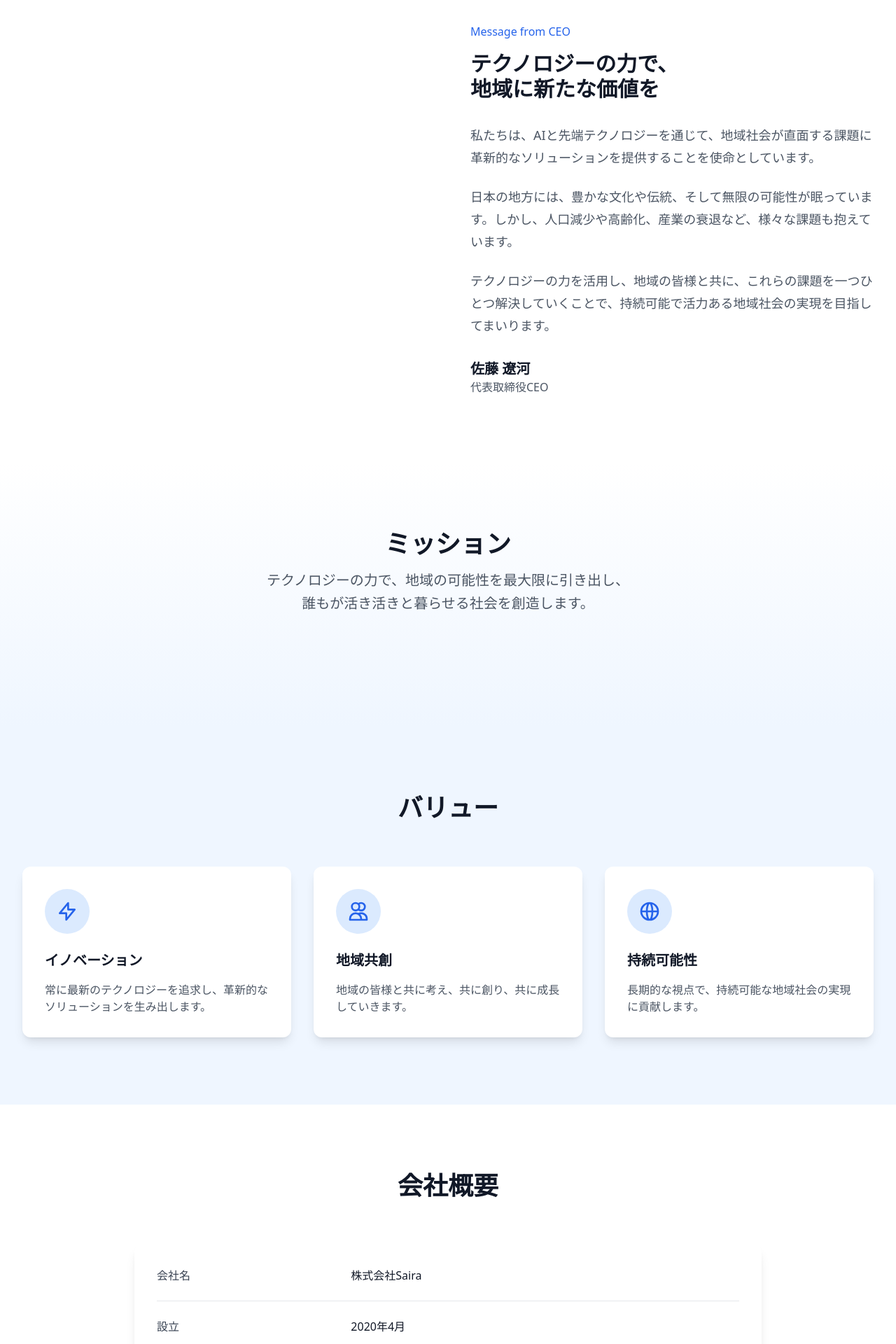
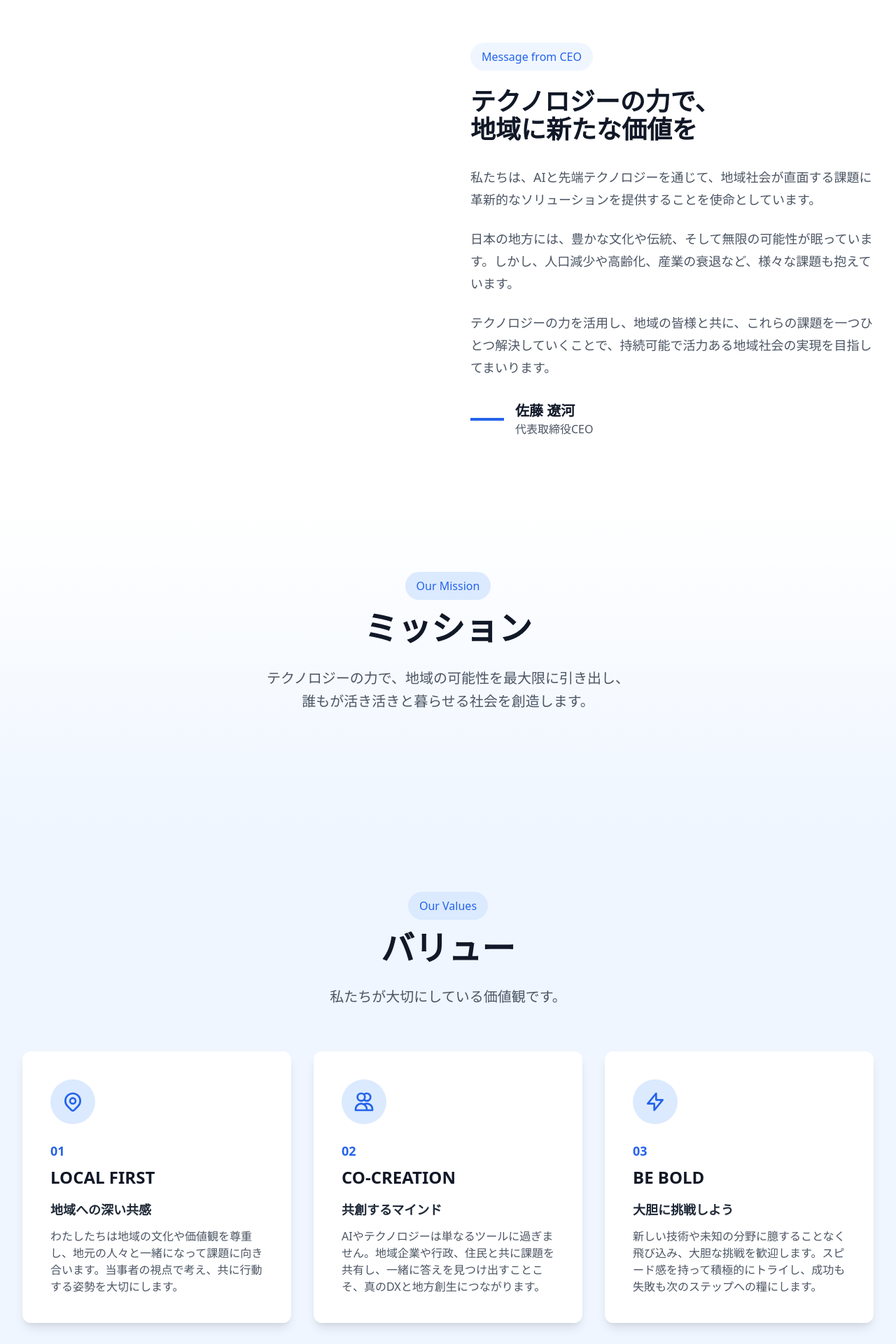
Before and after one commit to Sairainc/newsite, a Next.js app: page /about in a window 1280 px wide. Shown: the part 400-2320 px from the top of the page at 70% size. Built offline with nearby package versions, Linux system fonts and the light colour scheme.

Commit message:
私たちについてのページを全面的に改善：新しいバリュー内容を反映し、デザインをモダンに更新

```diff
--- a/src/app/about/page.tsx
+++ b/src/app/about/page.tsx
@@ -7,12 +7,12 @@ import { motion } from 'framer-motion'
 
 export default function AboutPage() {
   return (
-    <div>
+    <div className="bg-white">
       {/* ヒーローセクション */}
-      <section className="pt-32 pb-16 bg-gradient-to-b from-blue-50 to-white relative overflow-hidden">
+      <section className="pt-32 pb-20 bg-gradient-to-b from-blue-50 to-white relative overflow-hidden">
         <div className="absolute inset-0">
           <div className="absolute inset-0 bg-gradient-to-r from-blue-50 to-white opacity-90"></div>
-          <div className="absolute inset-0 bg-grid-pattern opacity-10"></div>
+          <div className="absolute inset-0 bg-[radial-gradient(#3b82f6_1px,transparent_1px)] opacity-10 bg-[length:20px_20px]"></div>
         </div>
         <div className="max-w-7xl mx-auto px-4 sm:px-6 lg:px-8 relative">
           <motion.div
@@ -21,11 +21,11 @@ export default function AboutPage() {
             animate={{ opacity: 1, y: 0 }}
             transition={{ duration: 0.8 }}
           >
-            <h1 className="text-5xl font-bold text-gray-900 mb-8">
-              AIのちからで地方を元気にする
+            <h1 className="text-5xl md:text-6xl font-bold text-gray-900 mb-8 leading-tight">
+              AIのちからで<span className="text-blue-600">地方</span>を<br className="md:hidden" />元気にする
             </h1>
             <p className="text-xl text-gray-600 max-w-3xl mx-auto leading-relaxed">
-              私たちは、最先端のテクノロジーを活用して地域の課題を解決し、<br />
+              私たちは、最先端のテクノロジーを活用して地域の課題を解決し、<br className="hidden md:inline" />
               持続可能な地域社会の実現に貢献します。
             </p>
           </motion.div>
@@ -43,7 +43,7 @@ export default function AboutPage() {
             transition={{ duration: 0.8 }}
           >
             <div className="relative">
-              <div className="aspect-w-4 aspect-h-5 rounded-2xl overflow-hidden">
+              <div className="aspect-w-4 aspect-h-5 rounded-2xl overflow-hidden shadow-xl">
                 <Image
                   src="/images/L1410380.jpg"
                   alt="代表取締役CEO 佐藤 遼河"
@@ -54,8 +54,8 @@ export default function AboutPage() {
               <div className="absolute -bottom-6 -right-6 w-48 h-48 bg-blue-50 rounded-full -z-10"></div>
             </div>
             <div>
-              <span className="text-blue-600 font-medium mb-4 block">Message from CEO</span>
-              <h2 className="text-3xl font-bold text-gray-900 mb-8">
+              <div className="inline-block bg-blue-50 px-4 py-2 rounded-full text-blue-600 font-medium mb-6">Message from CEO</div>
+              <h2 className="text-3xl md:text-4xl font-bold text-gray-900 mb-8 leading-tight">
                 テクノロジーの力で、<br />
                 地域に新たな価値を
               </h2>
@@ -70,9 +70,14 @@ export default function AboutPage() {
                   テクノロジーの力を活用し、地域の皆様と共に、これらの課題を一つひとつ解決していくことで、持続可能で活力ある地域社会の実現を目指してまいります。
                 </p>
               </div>
-              <div className="mt-8">
-                <p className="text-xl font-bold text-gray-900">佐藤 遼河</p>
-                <p className="text-gray-600">代表取締役CEO</p>
+              <div className="mt-8 flex items-center">
+                <div className="mr-4">
+                  <div className="w-12 h-1 bg-blue-600"></div>
+                </div>
+                <div>
+                  <p className="text-xl font-bold text-gray-900">佐藤 遼河</p>
+                  <p className="text-gray-600">代表取締役CEO</p>
+                </div>
               </div>
             </div>
           </motion.div>
@@ -89,9 +94,10 @@ export default function AboutPage() {
             viewport={{ once: true }}
             transition={{ duration: 0.8 }}
           >
-            <h2 className="text-4xl font-bold text-gray-900 mb-4">ミッション</h2>
+            <div className="inline-block bg-blue-100 px-4 py-2 rounded-full text-blue-600 font-medium mb-4">Our Mission</div>
+            <h2 className="text-4xl md:text-5xl font-bold text-gray-900 mb-8">ミッション</h2>
             <p className="text-xl text-gray-600 max-w-3xl mx-auto leading-relaxed">
-              テクノロジーの力で、地域の可能性を最大限に引き出し、<br />
+              テクノロジーの力で、地域の可能性を最大限に引き出し、<br className="hidden md:inline" />
               誰もが活き活きと暮らせる社会を創造します。
             </p>
           </motion.div>
@@ -108,17 +114,60 @@ export default function AboutPage() {
             viewport={{ once: true }}
             transition={{ duration: 0.8 }}
           >
-            <h2 className="text-4xl font-bold text-gray-900 mb-4">バリュー</h2>
+            <div className="inline-block bg-blue-100 px-4 py-2 rounded-full text-blue-600 font-medium mb-4">Our Values</div>
+            <h2 className="text-4xl md:text-5xl font-bold text-gray-900 mb-8">バリュー</h2>
+            <p className="text-xl text-gray-600 max-w-3xl mx-auto mb-8">
+              私たちが大切にしている価値観です。
+            </p>
           </motion.div>
+
           <motion.div
-            className="grid grid-cols-1 md:grid-cols-3 gap-8"
+            className="grid grid-cols-1 lg:grid-cols-3 gap-8 mb-12"
             initial={{ opacity: 0, y: 20 }}
             whileInView={{ opacity: 1, y: 0 }}
             viewport={{ once: true }}
             transition={{ duration: 0.8, delay: 0.2 }}
           >
+            {/* バリュー1: LOCAL FIRST */}
             <motion.div
-              className="bg-white p-8 rounded-xl shadow-lg transform hover:-translate-y-2 transition-transform duration-300"
+              className="bg-white p-8 md:p-10 rounded-xl shadow-lg transform hover:-translate-y-2 transition-transform duration-300 flex flex-col h-full"
+              whileHover={{ scale: 1.02 }}
+            >
+              <div className="w-16 h-16 bg-blue-100 rounded-full flex items-center justify-center mb-6">
+                <svg className="w-8 h-8 text-blue-600" fill="none" stroke="currentColor" viewBox="0 0 24 24">
+                  <path strokeLinecap="round" strokeLinejoin="round" strokeWidth="2" d="M17.657 16.657L13.414 20.9a1.998 1.998 0 01-2.827 0l-4.244-4.243a8 8 0 1111.314 0z" />
+                  <path strokeLinecap="round" strokeLinejoin="round" strokeWidth="2" d="M15 11a3 3 0 11-6 0 3 3 0 016 0z" />
+                </svg>
+              </div>
+              <div className="text-blue-600 font-semibold text-lg mb-2">01</div>
+              <h3 className="text-2xl font-bold text-gray-900 mb-4">LOCAL FIRST</h3>
+              <h4 className="text-lg font-semibold text-gray-800 mb-3">地域への深い共感</h4>
+              <p className="text-gray-600 flex-grow">
+                わたしたちは地域の文化や価値観を尊重し、地元の人々と一緒になって課題に向き合います。当事者の視点で考え、共に行動する姿勢を大切にします。
+              </p>
+            </motion.div>
+
+            {/* バリュー2: CO-CREATION */}
+            <motion.div
+              className="bg-white p-8 md:p-10 rounded-xl shadow-lg transform hover:-translate-y-2 transition-transform duration-300 flex flex-col h-full"
+              whileHover={{ scale: 1.02 }}
+            >
+              <div className="w-16 h-16 bg-blue-100 rounded-full flex items-center justify-center mb-6">
+                <svg className="w-8 h-8 text-blue-600" fill="none" stroke="currentColor" viewBox="0 0 24 24">
+                  <path strokeLinecap="round" strokeLinejoin="round" strokeWidth="2" d="M12 4.354a4 4 0 110 5.292M15 21H3v-1a6 6 0 0112 0v1zm0 0h6v-1a6 6 0 00-9-5.197M13 7a4 4 0 11-8 0 4 4 0 018 0z" />
+                </svg>
+              </div>
+              <div className="text-blue-600 font-semibold text-lg mb-2">02</div>
+              <h3 className="text-2xl font-bold text-gray-900 mb-4">CO-CREATION</h3>
+              <h4 className="text-lg font-semibold text-gray-800 mb-3">共創するマインド</h4>
+              <p className="text-gray-600 flex-grow">
+                AIやテクノロジーは単なるツールに過ぎません。地域企業や行政、住民と共に課題を共有し、一緒に答えを見つけ出すことこそ、真のDXと地方創生につながります。
+              </p>
+            </motion.div>
+
+            {/* バリュー3: BE BOLD */}
+            <motion.div
+              className="bg-white p-8 md:p-10 rounded-xl shadow-lg transform hover:-translate-y-2 transition-transform duration-300 flex flex-col h-full"
               whileHover={{ scale: 1.02 }}
             >
               <div className="w-16 h-16 bg-blue-100 rounded-full flex items-center justify-center mb-6">
@@ -126,37 +175,11 @@ export default function AboutPage() {
                   <path strokeLinecap="round" strokeLinejoin="round" strokeWidth="2" d="M13 10V3L4 14h7v7l9-11h-7z" />
                 </svg>
               </div>
-              <h3 className="text-xl font-bold text-gray-900 mb-4">イノベーション</h3>
-              <p className="text-gray-600">
-                常に最新のテクノロジーを追求し、革新的なソリューションを生み出します。
-              </p>
-            </motion.div>
-            <motion.div
-              className="bg-white p-8 rounded-xl shadow-lg transform hover:-translate-y-2 transition-transform duration-300"
-              whileHover={{ scale: 1.02 }}
-            >
-              <div className="w-16 h-16 bg-blue-100 rounded-full flex items-center justify-center mb-6">
-                <svg className="w-8 h-8 text-blue-600" fill="none" stroke="currentColor" viewBox="0 0 24 24">
-                  <path strokeLinecap="round" strokeLinejoin="round" strokeWidth="2" d="M12 4.354a4 4 0 110 5.292M15 21H3v-1a6 6 0 0112 0v1zm0 0h6v-1a6 6 0 00-9-5.197M13 7a4 4 0 11-8 0 4 4 0 018 0z" />
-                </svg>
-              </div>
-              <h3 className="text-xl font-bold text-gray-900 mb-4">地域共創</h3>
-              <p className="text-gray-600">
-                地域の皆様と共に考え、共に創り、共に成長していきます。
-              </p>
-            </motion.div>
-            <motion.div
-              className="bg-white p-8 rounded-xl shadow-lg transform hover:-translate-y-2 transition-transform duration-300"
-              whileHover={{ scale: 1.02 }}
-            >
-              <div className="w-16 h-16 bg-blue-100 rounded-full flex items-center justify-center mb-6">
-                <svg className="w-8 h-8 text-blue-600" fill="none" stroke="currentColor" viewBox="0 0 24 24">
-                  <path strokeLinecap="round" strokeLinejoin="round" strokeWidth="2" d="M21 12a9 9 0 01-9 9m9-9a9 9 0 00-9-9m9 9H3m9 9a9 9 0 01-9-9m9 9c1.657 0 3-4.03 3-9s-1.343-9-3-9m0 18c-1.657 0-3-4.03-3-9s1.343-9 3-9m-9 9a9 9 0 019-9" />
-                </svg>
-              </div>
-              <h3 className="text-xl font-bold text-gray-900 mb-4">持続可能性</h3>
-              <p className="text-gray-600">
-                長期的な視点で、持続可能な地域社会の実現に貢献します。
+              <div className="text-blue-600 font-semibold text-lg mb-2">03</div>
+              <h3 className="text-2xl font-bold text-gray-900 mb-4">BE BOLD</h3>
+              <h4 className="text-lg font-semibold text-gray-800 mb-3">大胆に挑戦しよう</h4>
+              <p className="text-gray-600 flex-grow">
+                新しい技術や未知の分野に臆することなく飛び込み、大胆な挑戦を歓迎します。スピード感を持って積極的にトライし、成功も失敗も次のステップへの糧にします。
               </p>
             </motion.div>
           </motion.div>
@@ -173,19 +196,20 @@ export default function AboutPage() {
             viewport={{ once: true }}
             transition={{ duration: 0.8 }}
           >
-            <h2 className="text-4xl font-bold text-gray-900 mb-4">会社概要</h2>
+            <div className="inline-block bg-blue-100 px-4 py-2 rounded-full text-blue-600 font-medium mb-4">Company Profile</div>
+            <h2 className="text-4xl md:text-5xl font-bold text-gray-900 mb-8">会社概要</h2>
           </motion.div>
           <motion.div
-            className="bg-white p-8 rounded-xl shadow-lg max-w-4xl mx-auto"
+            className="bg-white p-8 md:p-10 rounded-xl shadow-lg max-w-4xl mx-auto border border-gray-100"
             initial={{ opacity: 0, y: 20 }}
             whileInView={{ opacity: 1, y: 0 }}
             viewport={{ once: true }}
             transition={{ duration: 0.8, delay: 0.2 }}
           >
-            <div className="space-y-6">
+            <div className="space-y-8">
               <div className="flex flex-col md:flex-row border-b border-gray-200 pb-6">
                 <div className="w-full md:w-1/3 font-medium text-gray-700">会社名</div>
-                <div className="w-full md:w-2/3 text-gray-900">株式会社Saira</div>
+                <div className="w-full md:w-2/3 text-gray-900 font-semibold">株式会社Saira</div>
               </div>
               <div className="flex flex-col md:flex-row border-b border-gray-200 pb-6">
                 <div className="w-full md:w-1/3 font-medium text-gray-700">設立</div>
@@ -205,7 +229,7 @@ export default function AboutPage() {
               <div className="flex flex-col md:flex-row">
                 <div className="w-full md:w-1/3 font-medium text-gray-700">事業内容</div>
                 <div className="w-full md:w-2/3 text-gray-900">
-                  <ul className="list-disc pl-5 space-y-2">
+                  <ul className="list-disc pl-5 space-y-3">
                     <li>AIを活用した地方創生ソリューションの開発・提供</li>
                     <li>地域データ分析・コンサルティングサービス</li>
                     <li>地方自治体向けDX支援</li>
@@ -227,9 +251,9 @@ export default function AboutPage() {
             viewport={{ once: true }}
             transition={{ duration: 0.8 }}
           >
-            <h2 className="text-4xl font-bold text-white mb-6">お問い合わせ</h2>
+            <h2 className="text-4xl md:text-5xl font-bold text-white mb-6">お問い合わせ</h2>
             <p className="text-xl text-blue-100 mb-12 max-w-3xl mx-auto">
-              AIの力で地方創生に取り組む私たちに、お気軽にご相談ください。
+              AIの力で地方創生に取り組む私たちに、お気軽にご相談ください。<br className="hidden md:inline" />
               地域の課題解決に向けて、最適なソリューションを提案いたします。
             </p>
             <motion.div
@@ -239,7 +263,7 @@ export default function AboutPage() {
             >
               <Link
                 href="/contact"
-                className="bg-white text-blue-600 hover:bg-blue-50 px-8 py-4 rounded-full font-medium shadow-lg inline-flex items-center space-x-2"
+                className="bg-white text-blue-600 hover:bg-blue-50 px-8 py-4 rounded-full font-medium shadow-lg inline-flex items-center space-x-2 transition-all"
               >
                 <span>お問い合わせ</span>
                 <svg className="w-5 h-5" fill="none" stroke="currentColor" viewBox="0 0 24 24">
```
